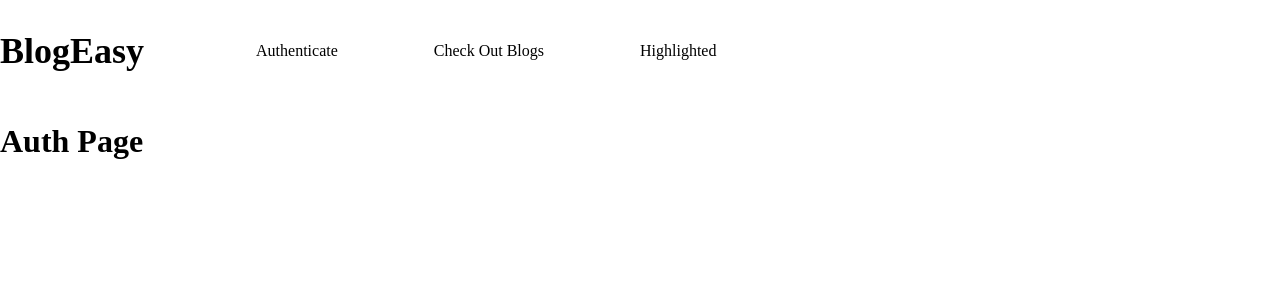
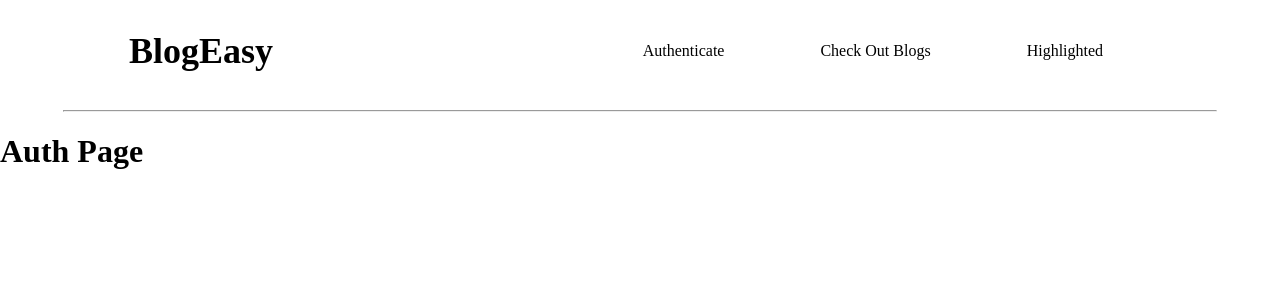
Before and after one commit to KPWithCode/KP-Blog, a React (Create React App) app in the folder client/: page /auth in a window 1280 px wide. Shown: the top 300 px of the page. Built offline with nearby package versions, Linux system fonts and the light colour scheme; a web font is replaced by a local one.

Commit message:
Added horizontal rule and spacing

```diff
--- a/client/src/components/Navigation/Navbar.css
+++ b/client/src/components/Navigation/Navbar.css
@@ -1,7 +1,8 @@
 .main-nav {
     display:flex;
-    justify-content: flex-start;
+    justify-content: space-around;
     align-items:center;
+
 }
 .main-nav-logo {
     font-size:1.5em;
--- a/client/src/components/Navigation/Navbar.js
+++ b/client/src/components/Navigation/Navbar.js
@@ -8,6 +8,8 @@ const Nav = props => {
 
 
     return (
+        <div>
+
         <nav className="main-nav ">
             <div className="main-nav-logo">
                 <h1><NavLink to="/">BlogEasy</NavLink></h1>
@@ -20,6 +22,8 @@ const Nav = props => {
                 </ul>
             </nav>
         </nav>
+        <hr style={{width:'90%'}}/>
+        </div>
     )
 }
 export default Nav;
```
